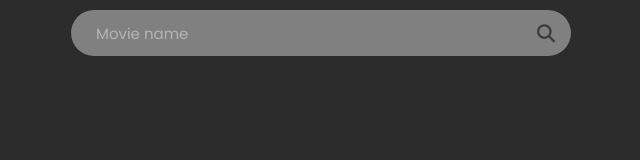
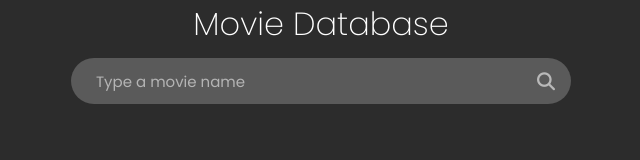
Before and after one commit to pedrsmc/meus-codigos, a plain HTML site: page consumo de api/movie list/index.html in a window 1280 px wide. Shown: the whole page, without its empty margins (319-959 px from the left). Drawn offline with Linux system fonts and the light colour scheme.

Commit message:
Add files via upload

```diff
--- a/consumo de api/movie list/css/style.css
+++ b/consumo de api/movie list/css/style.css
@@ -9,7 +9,6 @@
 
 body {
     height: 100vh;
-    width: 100vw;
     display: flex;
     justify-content: center;
     align-items: center;
@@ -38,7 +37,7 @@ h1 {
     border-radius: 30px;
     padding: 3px;
     gap: 50px;
-    background: grey;
+    background: rgb(90, 90, 90);
 }
 
 .search-box input {
@@ -70,19 +69,21 @@ h1 {
 
 .top-box {
     display: flex;
+    flex-direction: column;
     justify-content: center;
     align-items: center;
 }
 
-.bottom-box {
-    display: flex;
-    justify-content: center;
-    align-items: center;
+.top-box h1 {
+    text-align: center;
+    font-weight: 200;
+
 }
 
 .item-box {
     width: 1000px;
     display: flex;
+    align-items: center;
     gap: 40px;
     flex-wrap: wrap;
 }
@@ -101,11 +102,12 @@ h1 {
     border: 1px solid white;
     color: white;
     font-weight: 200;
+    transition: .5s ease-out;
 }
 
 .item:hover {
     background: grey;
-    transition: all .5s ease-out;
+    transition: .5s ease-out;
 }
 
 .item img {
@@ -114,7 +116,7 @@ h1 {
 }
 
 .search-box button i {
-    color: rgb(59, 59, 59);
+    color: rgb(185, 185, 185);
     font-size: 18px;
 }
 
--- a/consumo de api/movie list/index.html
+++ b/consumo de api/movie list/index.html
@@ -13,9 +13,9 @@
 <body>
     <div class="container">
         <div class="top-box">
-
+            <h1>Movie Database</h1>
             <div class="search-box">
-                <input type="text" id="input-name" placeholder="Movie name">
+                <input type="text" id="input-name" placeholder="Type a movie name">
                 <button id="button">
                     <i class="fa-solid fa-magnifying-glass"></i>
                 </button>
--- a/consumo de api/movie list/js/script.js
+++ b/consumo de api/movie list/js/script.js
@@ -21,7 +21,6 @@ async function search() {
         .then(answer => answer.json())
 
         if (data.Response === "True") {
-            bottomBox.style.width = "100vw"
 
             const list = document.querySelector('.item-box')
             list.innerHTML = ""
```
